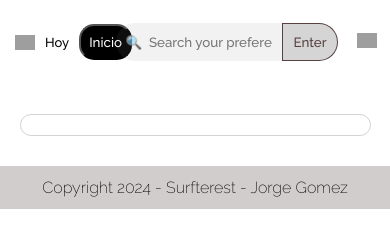
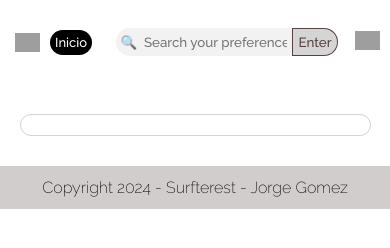
Before and after one commit to Jorgomez/Proyecto-3, a website built with Vite: page index.html in a window 390 px wide. Built offline with nearby package versions, Linux system fonts and the light colour scheme; no server answers; grey boxes are pictures that could not be loaded.

Commit message:
cambios realizados mayormente a estilos

```diff
--- a/Src/Components/Botton-ShowMore/boton.css
+++ b/Src/Components/Botton-ShowMore/boton.css
@@ -1,12 +1,13 @@
 #show-More {
+  border: none;
   color: azure;
   position: absolute;
   background-color: black;
   bottom: 40px;
   left: 50%;
   transform: translateX(-50%);
-  padding: 2%;
-  border-radius: 10px;
+  padding: 15px;
+  border-radius: 15px;
   z-index: 1;
   cursor: pointer;
 }
--- a/Src/Components/Botton-ShowMore/boton.js
+++ b/Src/Components/Botton-ShowMore/boton.js
@@ -15,8 +15,5 @@ export const showMeMore = (boxGallery, boxButton) => {
         palabra: searchInput.value || 'surf',
         pages: paginas
       })
-
-    console.log(paginas)
   })
 }
-// pruab de que resulta??
--- a/Src/Components/Gallery/gallery.js
+++ b/Src/Components/Gallery/gallery.js
@@ -20,7 +20,7 @@ export const gallery = (
   )
     .then((res) => res.json())
     .then((pictures) => {
-      const arrayPictures = pictures.results
+      let arrayPictures = pictures.results
 
       // const PrintBoxError =()=>
       if (pictures.total > 0) {
@@ -45,6 +45,4 @@ export const gallery = (
 
   document.body.appendChild(boxGallery)
   printFooter()
-
-  console.log('vamos a ver')
 }
--- a/Src/Components/heaader/header.css
+++ b/Src/Components/heaader/header.css
@@ -21,7 +21,7 @@ header {
 }
 #firstNav {
   display: flex;
-  justify-content: space-around;
+  justify-content: space-between;
   margin-left: 5px;
   width: 25%;
   /* background-color: azure; */
@@ -35,14 +35,6 @@ header > nav > ul {
   width: 100%;
 }
 
-#firstNav {
-  display: flex;
-  justify-content: space-around;
-  margin-left: 5px;
-  width: 25%;
-  /* background-color: azure; */
-  box-sizing: border-box;
-}
 .main-nav > li:first-child {
   margin-top: 4px;
 }
@@ -58,6 +50,7 @@ header * img {
   border-radius: 25px;
 }
 #search-input {
+  /* background-color: red; */
   width: 100%;
   border: none;
   padding: var(--spacing-s);
@@ -69,6 +62,7 @@ header * img {
 }
 
 #button-Start {
+  border: none;
   background-color: black;
   color: white;
   padding: 8px;
@@ -108,7 +102,7 @@ header * img {
   #secondNav ul li:nth-child(1) {
     display: none;
   }
-  #firstNav ul li:nth-child(4) {
+  #firstNav ul li:nth-child(3) {
     display: none;
   }
 }
@@ -121,10 +115,13 @@ header * img {
   #secondNav {
     width: 7%;
   }
+
+  #button-Start {
+    font-size: small;
+    padding: 5px;
+    border-radius: 15px;
+  }
   #firstNav ul li:nth-child(2) {
-    font-size: small;
-  }
-  #firstNav ul li:nth-child(3) {
     display: none;
   }
   #secondNav ul li:nth-child(1),
@@ -132,6 +129,12 @@ header * img {
     display: none;
   }
   header * img {
-    width: 20px;
+    width: 25px;
+  }
+  #search-input {
+    padding: 5px;
+  }
+  .buttonSearch {
+    padding: 5px;
   }
 }
--- a/main.js
+++ b/main.js
@@ -1,7 +1,6 @@
 import { header } from './Src/Components/heaader/header'
 import { gallery } from './Src/Components/Gallery/gallery'
 import './style.css'
-// import { printFooter } from './Src/Components/Footer/Footer'
 
 export const gallerySection = document.querySelector('main')
 export const searchInput = document.createElement('input')
@@ -9,5 +8,3 @@ export const searchInput = document.createElement('input')
 gallerySection.className = 'mainSection'
 header(gallerySection, searchInput)
 gallery(gallerySection, { palabra: 'surf' })
-
-// printFooter()
```
